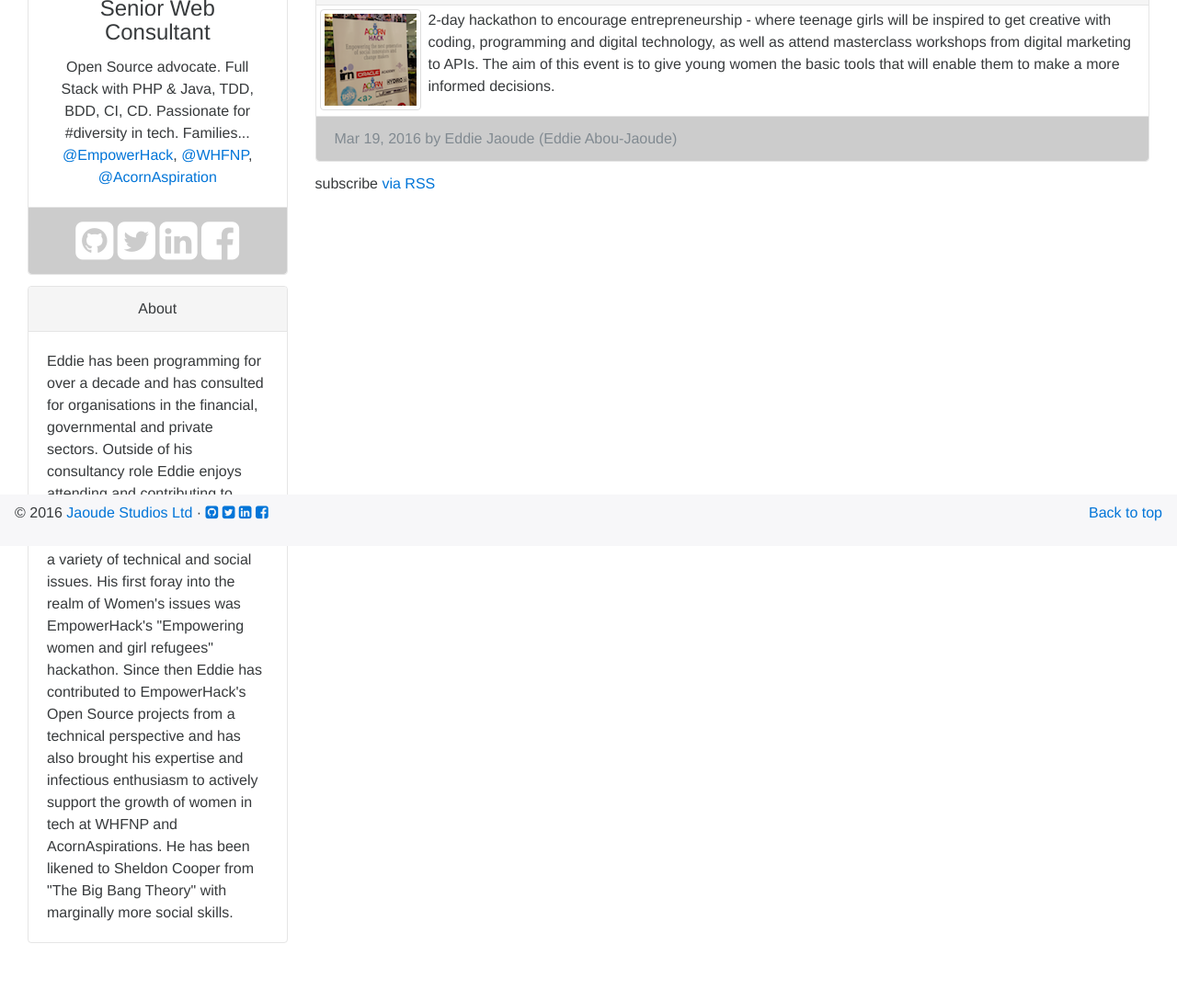
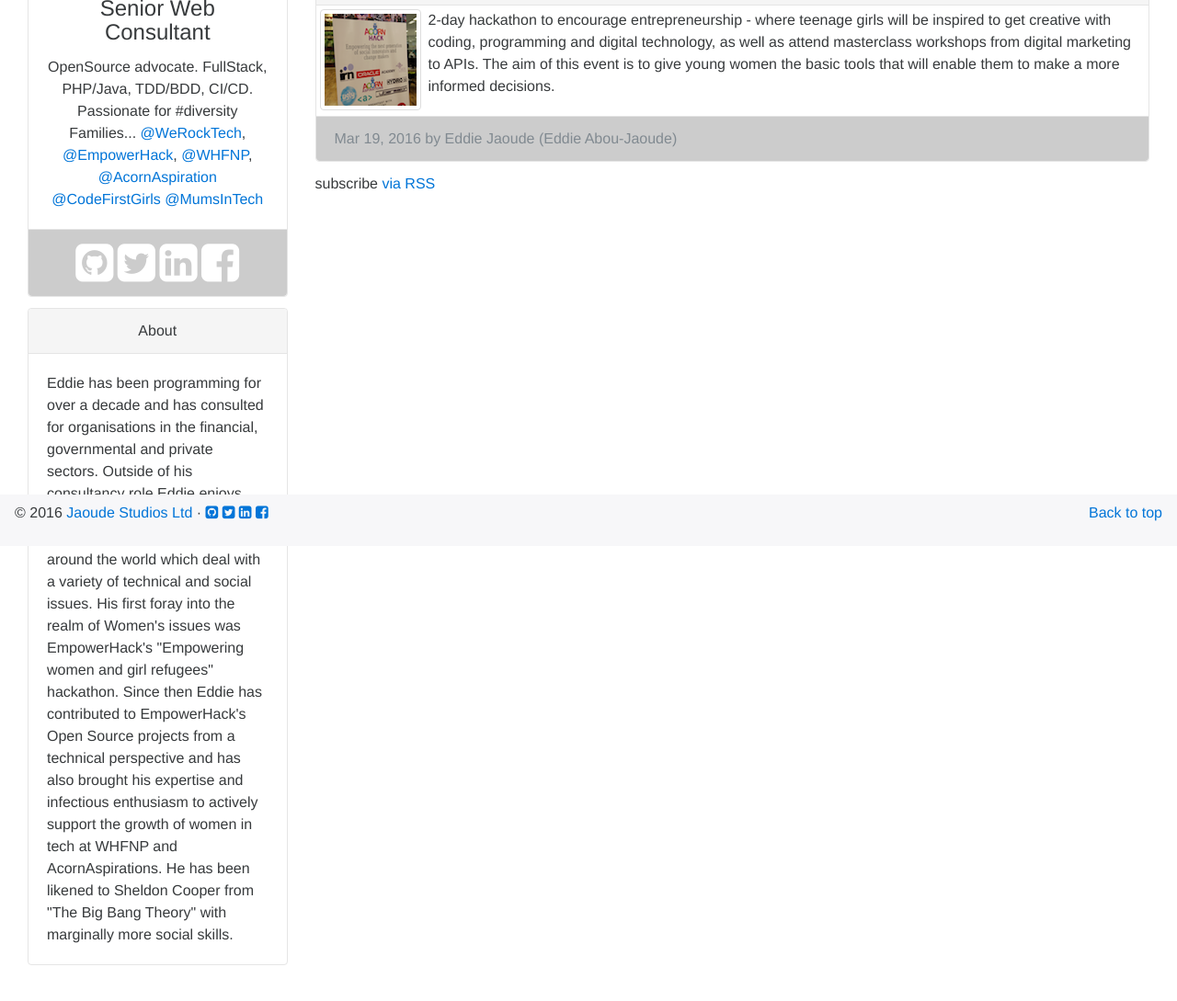
Before and after one commit to eddiejaoude/eddiejaoude.github.com, a Jekyll site: the page built from index.html, in a window 1280 px wide, cut to the strip 306-1448 px from the top of the page. Shown: the top 1089 px of the strip at 92% size. Built offline with Jekyll 4.4.1, drawn with Linux system fonts in a browser that asks for light colours; nearby versions of some CDN libraries; comment, search, counter and statistics services are not loaded.

Commit message:
Updated short bio and families twitter urls

```diff
--- a/_layouts/single.html
+++ b/_layouts/single.html
@@ -25,11 +25,14 @@
 					<img src="http://s.gravatar.com/avatar/fc89ec506742619faebf6d0ba4d65154?s=200" alt="Eddie" class="img-circle center-block">
 					<h4 class="card-title">Senior Web Consultant</h4>
 					<p class="card-text">
-						Open Source advocate. Full Stack with PHP &amp; Java, TDD, BDD, CI, CD. Passionate for #diversity in tech.
+						OpenSource advocate. FullStack, PHP/Java, TDD/BDD, CI/CD. Passionate for #diversity
 						Families...
+						<a href="http://twitter.com/WeRockTech">@WeRockTech</a>,
 						<a href="http://twitter.com/EmpowerHack">@EmpowerHack</a>,
 						<a href="http://twitter.com/WHFNP">@WHFNP</a>,
 						<a href="http://twitter.com/AcornAspiration">@AcornAspiration</a>
+						<a href="http://twitter.com/CodeFirstGirls">@CodeFirstGirls</a>
+						<a href="http://twitter.com/MumsInTech">@MumsInTech</a>
 					</p>
 				</div>
 
```
